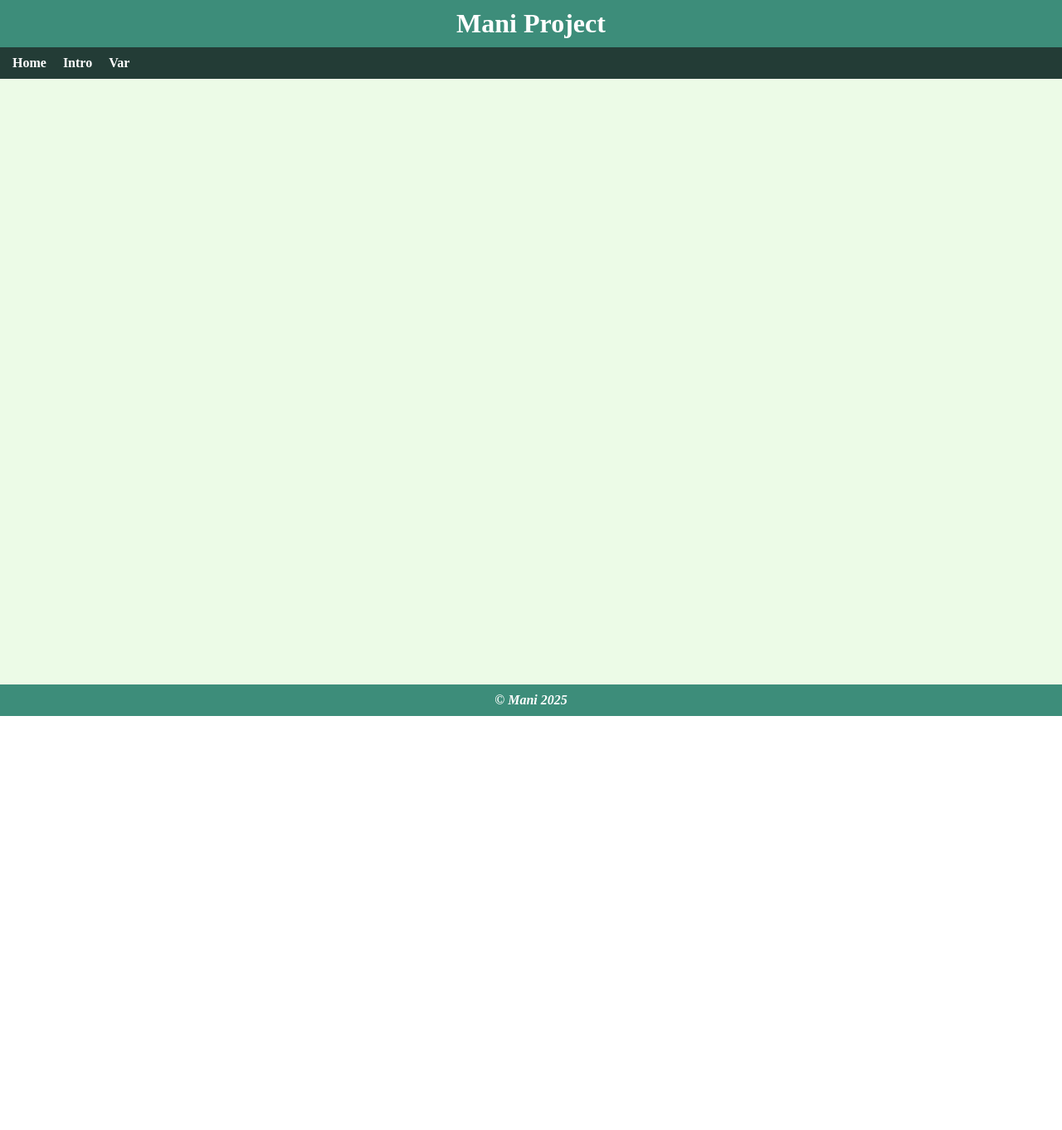
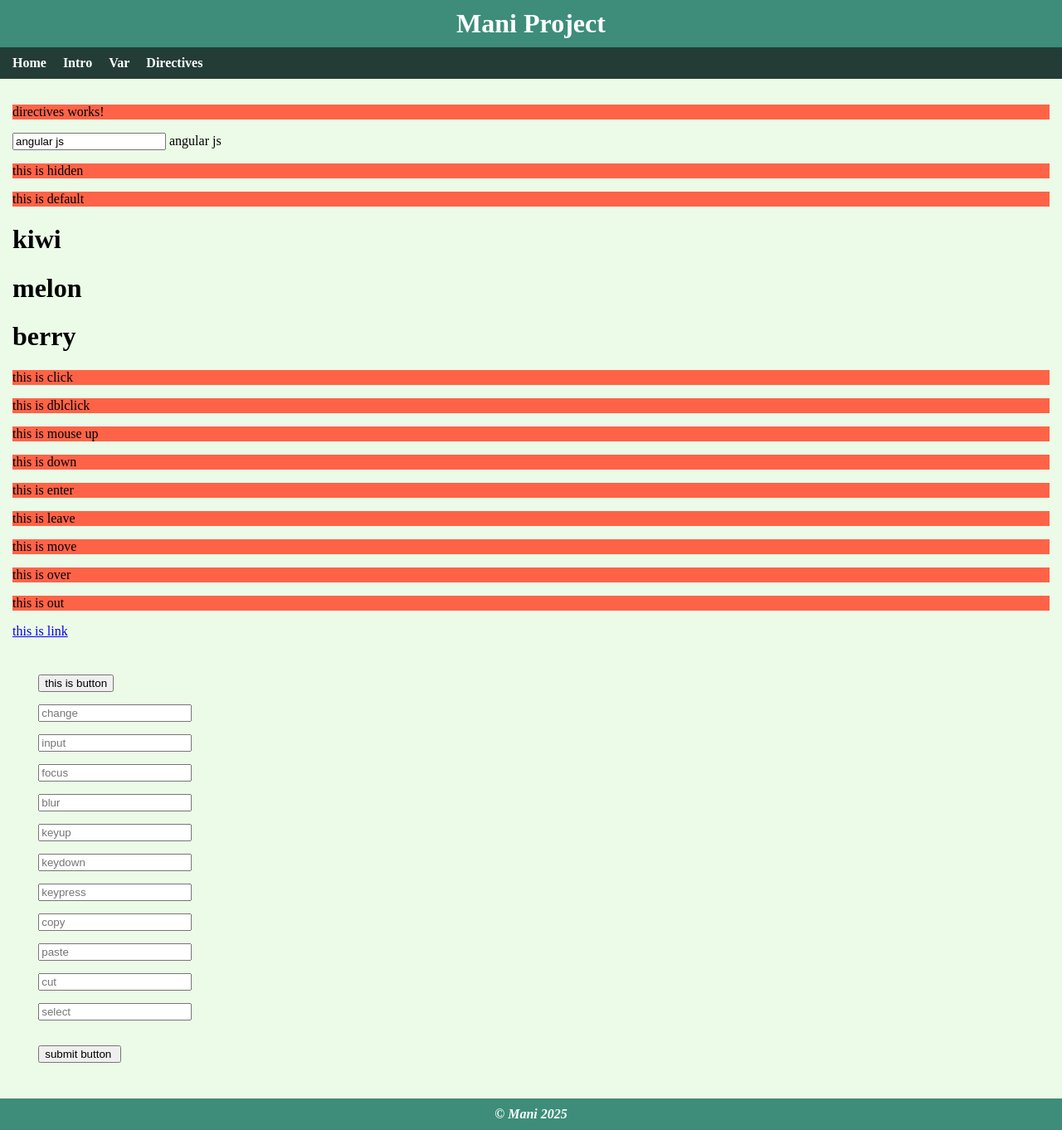
Before and after one commit to maheshp212/ang-15.2, an Angular app in the folder mani/: page /dir in a window 1280 px wide. Before the commit this address led to /. Shown: the whole page at 83% size. Before the commit the page ends 863 px from the top, so only its background shows below. Built offline with nearby package versions, Linux system fonts and the light colour scheme.

Commit message:
directives

```diff
--- a/mani/src/app/app-routing.module.ts
+++ b/mani/src/app/app-routing.module.ts
@@ -3,11 +3,13 @@ import { RouterModule, Routes } from '@angular/router';
 import { HomeComponent } from './home/home.component';
 import { IntroComponent } from './intro/intro.component';
 import { VarComponent } from './var/var.component';
+import { DirectivesComponent } from './directives/directives.component';
 
 const routes: Routes = [
   {path:"home", component:HomeComponent},
   {path:"intro", component:IntroComponent},
   {path:"var", component:VarComponent},
+  {path:"dir", component:DirectivesComponent},
 ];
 
 @NgModule({
--- a/mani/src/app/app.module.ts
+++ b/mani/src/app/app.module.ts
@@ -10,6 +10,8 @@ import { FooterComponent } from './footer/footer.component';
 import { HomeComponent } from './home/home.component';
 import { IntroComponent } from './intro/intro.component';
 import { VarComponent } from './var/var.component';
+import { DirectivesComponent } from './directives/directives.component';
+import { FormsModule } from '@angular/forms';
 
 @NgModule({
   declarations: [ // components, directives ,pipes
@@ -21,10 +23,12 @@ import { VarComponent } from './var/var.component';
     HomeComponent,
     IntroComponent,
     VarComponent,
+    DirectivesComponent,
   ],
   imports: [ //modules
     BrowserModule,
-    AppRoutingModule
+    AppRoutingModule,
+    FormsModule
   ],
   providers: [], // services
   bootstrap: [AppComponent] // first component
--- /dev/null
+++ b/mani/src/app/directives/directives.component.html
@@ -0,0 +1,86 @@
+<p>directives works!</p>
+<!-- *ngIf -- if condition doesnt satisify it  will not show the element in DOM
+[hidden]  -- it will add hidden class/attribute to the element
+
+*ngFor -- it will create the html element(s) as the number of times the loop run
+[(ngModel)]
+[ngSwitch]
+*ngSwitchCase
+*ngSwitchDefault
+[ngClass]
+[ngStyle]
+(click)
+(mouseover)
+
+
+"    *    -- conditions & loops
+[]   -- attributes
+()   -- events
+[()] -- two way data binding
+#    -- local variables" -->
+
+<input type="text" [(ngModel)]="fname" /> {{ fname }}
+
+<!-- if condition satisfy it will show the paragraph in the dom,
+  or else it will remove it from the DOM -->
+<p *ngIf="fname === 'angular'">this is if</p>
+
+<!-- if condition satisfy it will add `hidden` attribute or else not,
+  if `hidden` attribut is ther then it will hide the element -->
+<p [hidden]="fname === 'angular'">this is hidden</p>
+
+<div [ngSwitch]="fname">
+  <p *ngSwitchCase="'angular'">this is angular</p>
+  <p *ngSwitchCase="'js'">this is js</p>
+  <p *ngSwitchCase="'react'">this is react</p>
+  <p *ngSwitchCase="'mani'">this is mani</p>
+  <p *ngSwitchDefault>this is default</p>
+</div>
+
+<h1 *ngFor="let fruit of fruits"> {{fruit}}</h1>
+
+
+
+<p (click)="callMe()"> this is click</p>
+<p (dblclick)="callMe()"> this is dblclick</p>
+<p (mouseup)="callMe()"> this is mouse up</p>
+<p (mousedown)="callMe()"> this is down</p>
+<p (mouseenter)="callMe()"> this is enter</p>
+<p (mouseleave)="callMe()"> this is leave</p>
+<p (mousemove)="callMe()"> this is move</p>
+<p (mouseover)="callMe()"> this is over</p>
+<p (mouseout)="callMe()"> this is out</p>
+<a href="#" (mouseout)="callMe()"> this is link</a>
+
+
+
+<pre>
+    <form (submit)="callMe()" >
+    <input type="button" value="this is button" (click)="callMe()" placeholder="click">
+
+    <input type="text" (change)="callMe()" placeholder="change">
+
+    <input type="text" (input)="callMe()" placeholder="input">
+
+    <input type="text" (focus)="callMe()" placeholder="focus">
+
+    <input type="text" (blur)="callMe()" placeholder="blur">
+
+    <input type="text" (keyup)="callMe()" placeholder="keyup">
+
+    <input type="text" (keydown)="callMe()" placeholder="keydown">
+
+    <input type="text" (keypress)="callMe()" placeholder="keypress">
+
+    <input type="text" (copy)="callMe()" placeholder="copy">
+
+    <input type="text" (paste)="callMe()" placeholder="paste">
+
+    <input type="text" (cut)="callMe()" placeholder="cut">
+
+    <input type="text" (select)="callMe()" placeholder="select">
+
+
+    <button >submit button </button>
+</form>
+</pre>
--- /dev/null
+++ b/mani/src/app/directives/directives.component.scss
@@ -0,0 +1,3 @@
+p{
+    background-color: tomato;
+}
--- /dev/null
+++ b/mani/src/app/directives/directives.component.ts
@@ -0,0 +1,18 @@
+import { Component } from '@angular/core';
+
+@Component({
+  selector: 'app-directives',
+  templateUrl: './directives.component.html',
+  styleUrls: ['./directives.component.scss']
+})
+export class DirectivesComponent {
+
+  fname: string  = 'angular js';
+  fruits:string[] = ["kiwi", "melon", "berry"];
+
+  counter:number = 0;
+  callMe() {
+    console.log('call me invoked :: ' + this.counter);
+    this.counter++
+  }
+}
--- a/mani/src/app/menu/menu.component.html
+++ b/mani/src/app/menu/menu.component.html
@@ -3,4 +3,5 @@
     <div><a [routerLink]="['/home']"> Home </a></div>
     <div><a [routerLink]="['/intro']"> Intro </a></div>
     <div><a [routerLink]="['/var']"> Var </a></div>
+    <div><a [routerLink]="['/dir']"> Directives </a></div>
   </nav>
--- a/mani/src/app/var/var.component.html
+++ b/mani/src/app/var/var.component.html
@@ -1 +1,43 @@
 <p>var works!</p>
+<pre>
+        one way databinding
+        sintring interpolation
+        expressions
+
+
+    {{fname}}
+
+    {{age}}
+
+    {{gender}}**
+
+    {{interest}}**
+
+    {{fruits}}
+    {{fruits[2]}}
+
+    {{obj}}
+
+    {{obj | json}}
+    {{obj.name}}
+    {{obj.frameworks}}
+    {{obj.frameworks[1]}}
+
+    {{undf}}**
+
+    {{a}}
+
+    {{b}}
+
+    a+b :: {{a+b}}
+    a-b :: {{a-b}}
+    a*b :: {{a*b}}
+    a/b :: {{a/b}}
+    a%b :: {{a%b}}
+
+    2+3 :: {{2+3}}
+    2-3 :: {{2-3}}
+    2*3 :: {{2*3}}
+    2/3 :: {{2/3}}
+    2%3 :: {{2%3}}
+</pre>
--- a/mani/src/app/var/var.component.ts
+++ b/mani/src/app/var/var.component.ts
@@ -7,4 +7,15 @@ import { Component } from '@angular/core';
 })
 export class VarComponent {
 
+
+ fname: string = "mani";
+ age:number = 23;
+ gender:boolean = true;
+ interest:null = null;
+ fruits:string[] = ["kiwi", "melon", "berry"];
+ obj:any = { name: "js", exp: 23, frameworks: ["react", "angular"] };
+ undf:any;
+
+ a:number = 2;
+ b: number = 3;
 }
```
Also changed, not shown: 1 other file (tests, documents, lock files or other folders).
